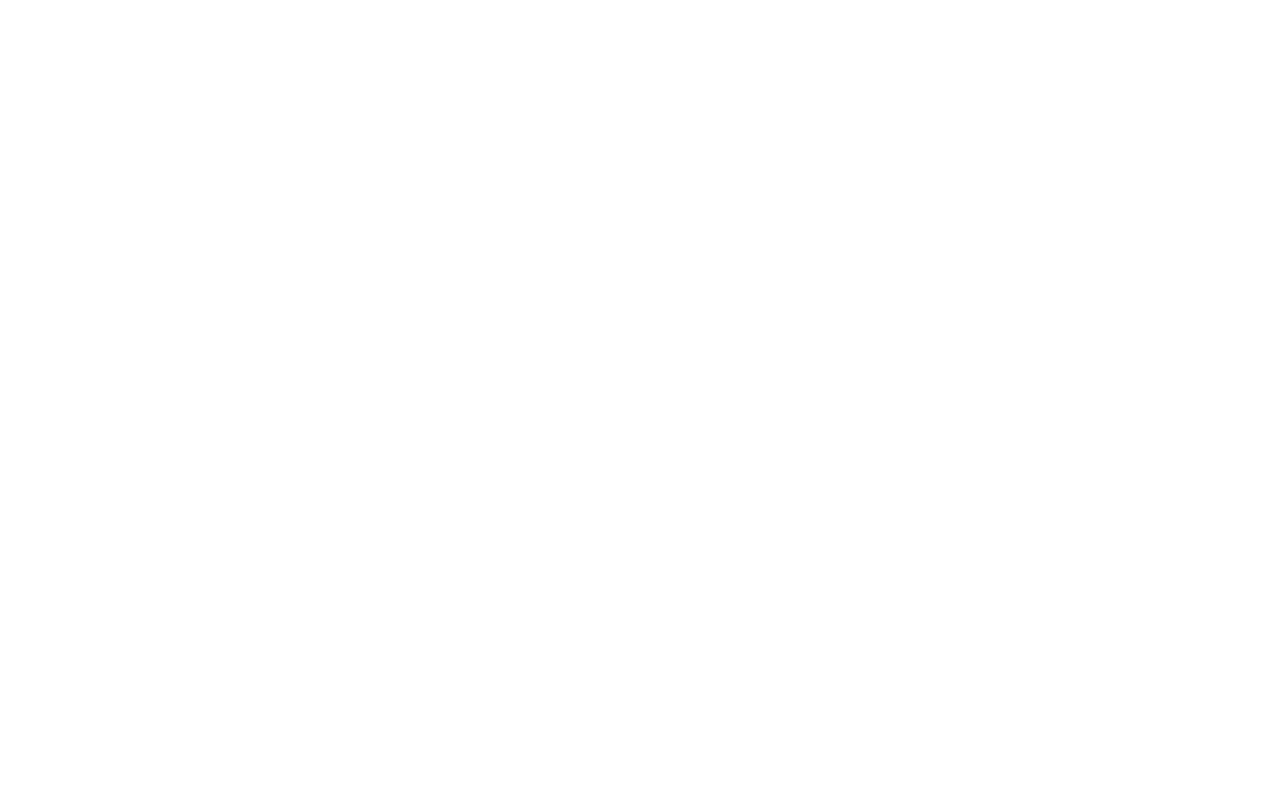
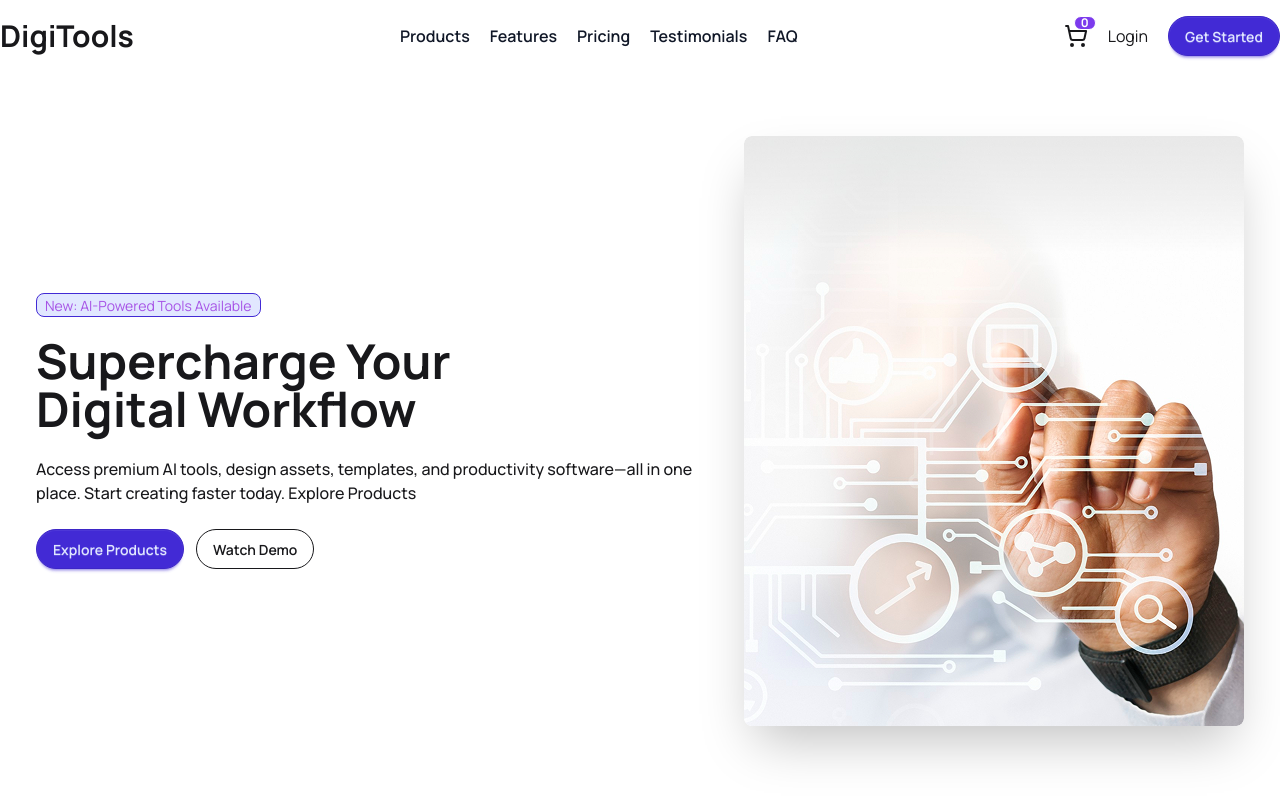
Before and after one commit to zaberabdullah/A-6-Digitools, a React (Vite) app: page / in a window 1280 px wide. Built offline with nearby package versions, Linux system fonts and the light colour scheme.

Commit message:
navbar and hero section completed with daisyUI

```diff
--- a/index.html
+++ b/index.html
@@ -1,5 +1,5 @@
 <!doctype html>
-<html lang="en">
+<html lang="en" data-theme="light">
   <head>
     <meta charset="UTF-8" />
     <link rel="icon" type="image/svg+xml" href="/favicon.svg" />
--- a/package.json
+++ b/package.json
@@ -13,6 +13,7 @@
     "@tailwindcss/vite": "^4.2.2",
     "react": "^19.2.4",
     "react-dom": "^19.2.4",
+    "react-icons": "^5.6.0",
     "tailwindcss": "^4.2.2"
   },
   "devDependencies": {
--- a/src/App.jsx
+++ b/src/App.jsx
@@ -1,9 +1,12 @@
 import "./App.css";
+import Banner from "./components/Banner/banner";
+import Navbar from "./components/Navbar/navbar";
 
 function App() {
   return (
     <>
-
+      <Navbar></Navbar>
+      <Banner></Banner>
     </>
   );
 }
--- /dev/null
+++ b/src/components/Banner/Banner.jsx
@@ -0,0 +1,30 @@
+import React from "react";
+import BannerImg from "../../../assets/products/banner.png";
+
+const Banner = () => {
+  return (
+    <div className="container mx-auto px-4 lg:px-5 mt-10 md:mt-16">
+      <div className="hero">
+        <div className="hero-content flex-col lg:flex-row-reverse">
+          <img src={BannerImg} className="max-w-sm rounded-lg shadow-2xl md:max-w-md lg:max-w-full transition-transform hover:scale-105 duration-500" />
+          <div>
+            <div className="badge mb-5 p-2 badge-primary bg-[#E1E7FF] text-[#a754e6]">New: AI-Powered Tools Available</div>
+            <h1 className="text-5xl font-bold logo-gradient">
+              Supercharge Your <br /> Digital Workflow
+            </h1>
+            <p className="py-6 font-medium opacity-100">
+              Access premium AI tools, design assets, templates, and productivity software—all in one place. Start
+              creating faster today. Explore Products
+            </p>
+            <div className="flex gap-3">
+              <button className="btn btn-primary rounded-full">Explore Products</button>
+              <button className="btn btn-outline rounded-full">Watch Demo</button>
+            </div>
+          </div>
+        </div>
+      </div>
+    </div>
+  );
+};
+
+export default Banner;
--- /dev/null
+++ b/src/components/Navbar/navbar.jsx
@@ -0,0 +1,31 @@
+import React from "react";
+import { LuShoppingCart } from "react-icons/lu";
+
+const Navbar = () => {
+  return (
+    <div className="container mx-auto flex justify-between items-center my-4">
+      <div >
+        <h2 className="text-3xl font-bold">DigiTools</h2>
+      </div>
+
+      <div className=" flex items-center gap-5 font-semibold text-[#101727]">
+        <a href="">Products</a>
+        <a href="">Features</a>
+        <a href="">Pricing</a>
+        <a href="">Testimonials</a>
+        <a href="">FAQ</a>
+      </div>
+
+      <div className="flex items-center gap-5">
+        <div className="cursor-pointer relative">
+            <LuShoppingCart size={24} />
+            <span className="absolute -top-2 -right-2 bg-[#7C3AED] text-white text-[12px] font-bold px-1.5 rounded-full border border-white leading-none">0</span>
+        </div>
+        <button className="cursor-pointer">Login</button>
+        <button className="btn btn-primary rounded-full cursor-pointer">Get Started</button>
+      </div>
+    </div>
+  );
+};
+
+export default Navbar;
--- /dev/null
+++ b/src/components/Stats/Stats.jsx
@@ -0,0 +1,61 @@
+import React from "react";
+
+const Stats = () => {
+  return (
+    <div>
+      <div className="stats shadow">
+        <div className="stat">
+          <div className="stat-figure text-primary">
+            <svg
+              xmlns="http://www.w3.org/2000/svg"
+              fill="none"
+              viewBox="0 0 24 24"
+              className="inline-block h-8 w-8 stroke-current"
+            >
+              <path
+                strokeLinecap="round"
+                strokeLinejoin="round"
+                strokeWidth="2"
+                d="M4.318 6.318a4.5 4.5 0 000 6.364L12 20.364l7.682-7.682a4.5 4.5 0 00-6.364-6.364L12 7.636l-1.318-1.318a4.5 4.5 0 00-6.364 0z"
+              ></path>
+            </svg>
+          </div>
+          <div className="stat-title">Total Likes</div>
+          <div className="stat-value text-primary">25.6K</div>
+          <div className="stat-desc">21% more than last month</div>
+        </div>
+
+        <div className="stat">
+          <div className="stat-figure text-secondary">
+            <svg
+              xmlns="http://www.w3.org/2000/svg"
+              fill="none"
+              viewBox="0 0 24 24"
+              className="inline-block h-8 w-8 stroke-current"
+            >
+              <path strokeLinecap="round" strokeLinejoin="round" strokeWidth="2" d="M13 10V3L4 14h7v7l9-11h-7z"></path>
+            </svg>
+          </div>
+          <div className="stat-title">Page Views</div>
+          <div className="stat-value text-secondary">2.6M</div>
+          <div className="stat-desc">21% more than last month</div>
+        </div>
+
+        <div className="stat">
+          <div className="stat-figure text-secondary">
+            <div className="avatar avatar-online">
+              <div className="w-16 rounded-full">
+                <img src="https://img.daisyui.com/images/profile/demo/anakeen@192.webp" />
+              </div>
+            </div>
+          </div>
+          <div className="stat-value">86%</div>
+          <div className="stat-title">Tasks done</div>
+          <div className="stat-desc text-secondary">31 tasks remaining</div>
+        </div>
+      </div>
+    </div>
+  );
+};
+
+export default Stats;
--- a/vite.config.js
+++ b/vite.config.js
@@ -5,6 +5,7 @@
 // https://vite.dev/config/
 export default defineConfig({
   plugins: [react(),
-     tailwindcss()
+     tailwindcss(),
   ],
+
 })
```
Also changed, not shown: assets/products/banner.png (renamed from assets/banner.png), src/index.css (line endings or trailing spaces), 1 other file (tests, documents, lock files or other folders).
